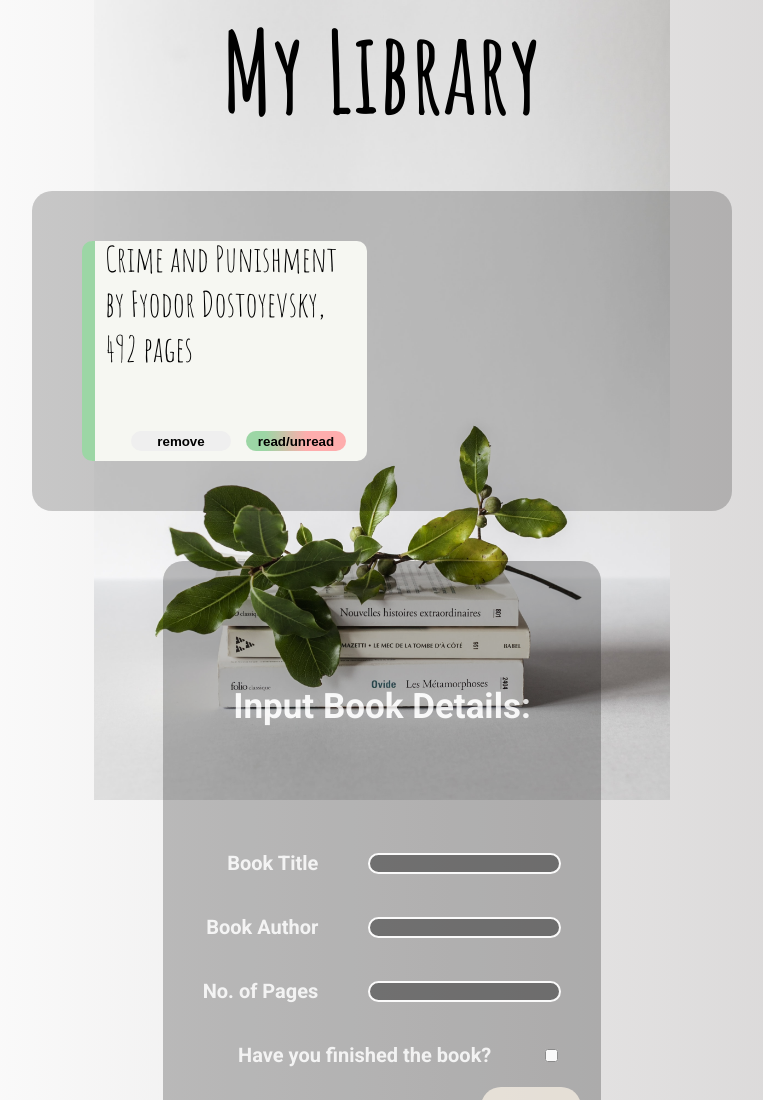
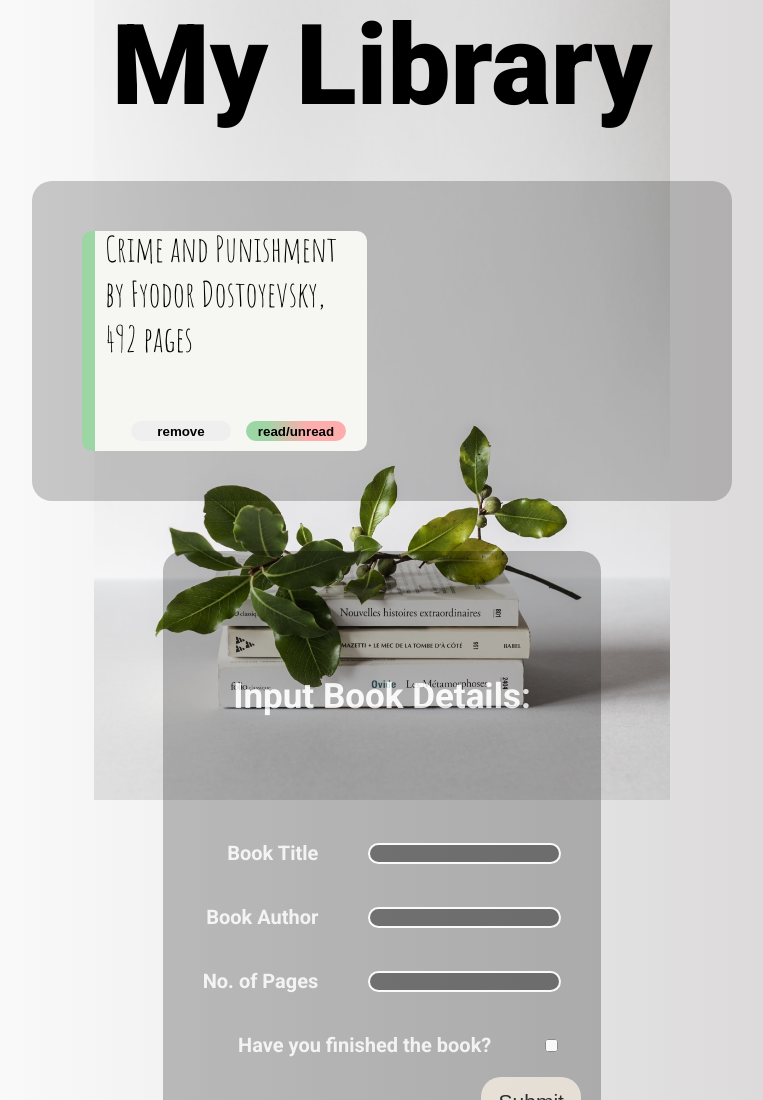
Before and after one commit to luvie23/my-library, a plain HTML site: page index.html in a window 1280 px wide. Shown: the top 1100 px of the page, without its empty margins (258-1021 px from the left). Drawn offline with Linux system fonts and the light colour scheme.

Commit message:
change font of header

```diff
--- a/styles.css
+++ b/styles.css
@@ -32,7 +32,7 @@ body{
 }
 
 #header>span{
-    font-family: 'Amatic SC', cursive;
+    font-family: 'Roboto', sans-serif;
     font-size: 8rem;
     font-weight:    bolder;
 }
```
